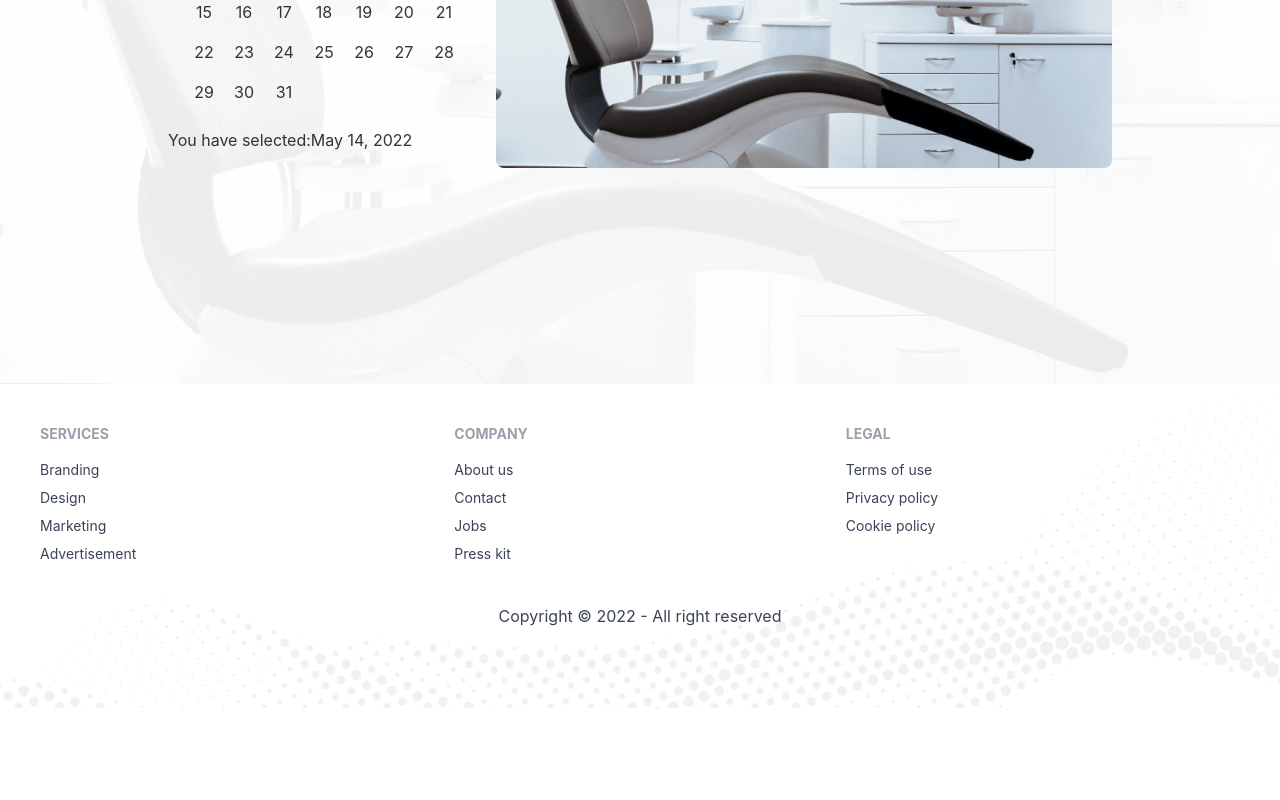
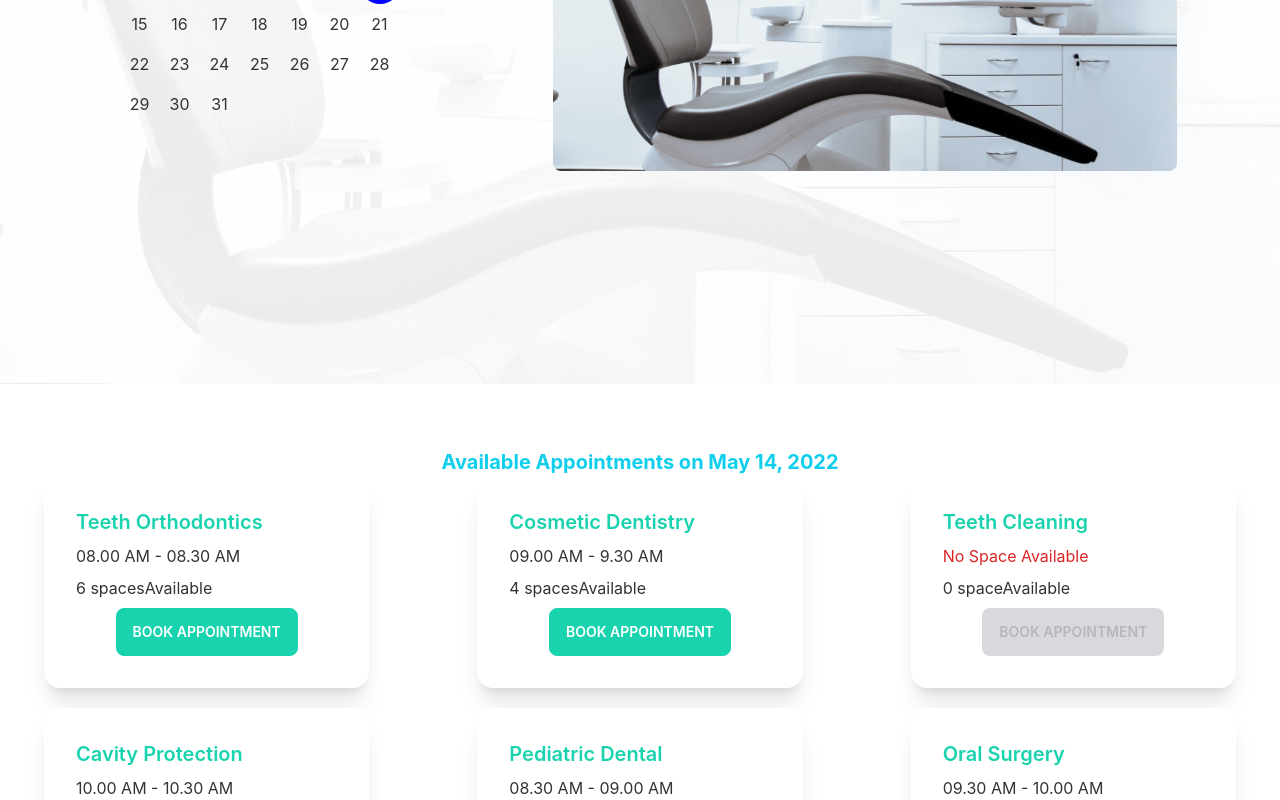
Before and after one commit to RinkuNahar/doctors-portal-client, a React (Create React App) app: page /appointment in a window 1280 px wide. Shown: the part 480-1280 px from the top of the page. Before the commit the page ends 1188 px from the top, so only its background shows below. Built offline with nearby package versions, Linux system fonts and the light colour scheme.

Commit message:
available appointment added

```diff
--- /dev/null
+++ b/public/services.json
@@ -0,0 +1,57 @@
+[
+    {
+      "_id": 1,
+      "name": "Teeth Orthodontics",
+      "slots": [
+        "08.00 AM - 08.30 AM",
+        "08.30 AM - 09.00 AM",
+        "09.00 AM - 9.30 AM",
+        "09.30 AM - 10.00 AM",
+        "10.00 AM - 10.30 AM",
+        "10.30 AM - 11.00 AM"
+      ]
+    },
+    {
+      "_id": 2,
+      "name": "Cosmetic Dentistry",
+      "slots": [
+        "09.00 AM - 9.30 AM",
+        "09.30 AM - 10.00 AM",
+        "10.00 AM - 10.30 AM",
+        "10.30 AM - 11.00 AM"
+      ]
+    },
+    {
+      "_id": 3,
+      "name": "Teeth Cleaning",
+      "slots": []
+    },
+    {
+      "_id": 4,
+      "name": "Cavity Protection",
+      "slots": [
+        "10.00 AM - 10.30 AM",
+        "10.30 AM - 11.00 AM"
+      ]
+    },
+    {
+      "_id": 5,
+      "name": "Pediatric Dental",
+      "slots": [
+        "08.30 AM - 09.00 AM",
+        "09.00 AM - 9.30 AM",
+        "09.30 AM - 10.00 AM",
+        "10.00 AM - 10.30 AM",
+        "10.30 AM - 11.00 AM"
+      ]
+    },
+    {
+      "_id": 6,
+      "name": "Oral Surgery",
+      "slots": [
+        "09.30 AM - 10.00 AM",
+        "10.00 AM - 10.30 AM",
+        "10.30 AM - 11.00 AM"
+      ]
+    }
+  ]
--- a/src/Pages/Appointment/Appointment.js
+++ b/src/Pages/Appointment/Appointment.js
@@ -1,10 +1,15 @@
-import React from 'react';
+import React, { useState } from 'react';
 import AppointmentBanner from './AppointmentBanner';
+import AvailableAppointment from './AvailableAppointment';
 
 const Appointment = () => {
+
+    const [date, setDate] = useState(new Date());
+
     return (
         <div>
-            <AppointmentBanner></AppointmentBanner>
+            <AppointmentBanner date={date} setDate={setDate}></AppointmentBanner>
+            <AvailableAppointment date={date} setDate={setDate}></AvailableAppointment>
         </div>
     );
 };
--- a/src/Pages/Appointment/AppointmentBanner.js
+++ b/src/Pages/Appointment/AppointmentBanner.js
@@ -1,13 +1,9 @@
-import React, { useState } from 'react';
 import bg from '../../assets/images/bg.png';
 import chair from '../../assets/images/chair.png'
 import { DayPicker } from 'react-day-picker';
 import 'react-day-picker/dist/style.css';
-import { format } from 'date-fns';
 
-const AppointmentBanner = () => {
-
-    const[date, setDate] = useState(new Date());
+const AppointmentBanner = ({ date, setDate }) => {
 
   return (
     <div style={{
@@ -16,13 +12,12 @@
       <div className="hero-content flex-col lg:flex-row-reverse">
         <img className='banner-img' src={chair} />
 
-          <div>
+        <div className='mr-[121px]'>
           <DayPicker
             mode="single"
             selected={date}
             onSelect={setDate}
           />
-          <p>You have selected:{format(date,'PP')}</p>
         </div>
       </div>
     </div>
--- /dev/null
+++ b/src/Pages/Appointment/AvailableAppointment.js
@@ -0,0 +1,27 @@
+import { format } from 'date-fns';
+import React, { useEffect, useState } from 'react';
+import Service from './Service';
+
+const AvailableAppointment = ({date}) => {
+
+    const[services, setServices] = useState([]);
+
+    useEffect(()=>{
+        fetch('services.json')
+        .then(res=>res.json())
+        .then(data=>setServices(data));
+    },[])
+
+    return (
+        <div>
+            <h2 className='text-primary text-xl text-center mt-16 font-bold'>Available Appointments on {format(date, 'PP')}</h2>
+            <div className='grid grid-cols-1 md:grid-cols-2 lg:grid-cols-3 gap-5'>
+                {
+                    services.map(service=> <Service key={service._id} service={service}></Service>)
+                }
+            </div>
+        </div>
+    );
+};
+
+export default AvailableAppointment;
--- /dev/null
+++ b/src/Pages/Appointment/Service.js
@@ -0,0 +1,24 @@
+import React from 'react';
+
+const Service = ({ service }) => {
+
+    const {name, slots} = service;
+
+    return (
+        <div class="card lg:max-w-lg bg-base-100 shadow-xl mx-11">
+            <div class="card-body">
+                <h2 class="card-title text-secondary">{name}</h2>
+                <p>{
+                    slots.length > 0 ? <span>{slots[0]}</span> : <span className='text-red-600'>No Space Available</span>
+                    }
+                </p>
+                <p>{slots.length} {slots.length>1 ? 'spaces' : 'space'}Available</p>
+                <div class="card-actions mx-auto">
+                    <button disabled={slots.length === 0} class="btn btn-secondary text-white">Book Appointment</button>
+                </div>
+            </div>
+        </div>
+    );
+};
+
+export default Service;
```
Lines whose indentation alone changed are shown as unchanged.
